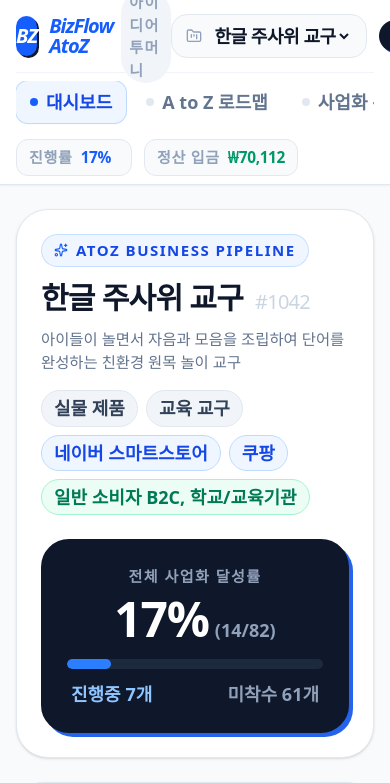
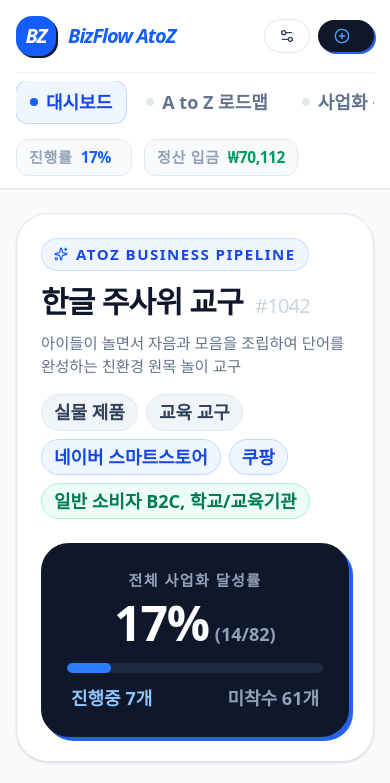
Before and after one commit to johnpark236-tech/atoz, a React (Vite) app: page / in a window 390 px wide. Shown: the top 783 px of the page. Built offline with nearby package versions, Linux system fonts and the light colour scheme; a web font is replaced by a local one.

Commit message:
feat: add font settings button to global header

```diff
--- a/src/components/Header.tsx
+++ b/src/components/Header.tsx
@@ -1,13 +1,10 @@
 import React from 'react';
 import { Project } from '../types';
 import { calculateProjectProgress } from '../services/ruleEngine';
+import { FontSizeSettings } from './FontSizeSettings';
 import {
-  Sparkles,
   PlusCircle,
   FolderKanban,
-  CheckCircle2,
-  Wallet,
-  Compass,
 } from 'lucide-react';
 
 interface HeaderProps {
@@ -44,20 +41,18 @@ export const Header: React.FC<HeaderProps> = ({
 
   return (
     <header className="bg-white/90 backdrop-blur-md border-b border-slate-200 sticky top-0 z-30 shadow-xs">
-      {/* Top bar: Brand & Project selection */}
       <div className="max-w-7xl mx-auto px-4 sm:px-6 lg:px-8">
-        <div className="flex items-center justify-between h-18">
-          {/* Logo & Service Name */}
-          <div className="flex items-center space-x-3 cursor-pointer select-none" onClick={() => onSelectTab('dashboard')}>
-            <div className="w-10 h-10 rounded-2xl bg-blue-600 flex items-center justify-center text-white shadow-[2px_2px_0px_0px_rgba(15,23,42,1)] font-black text-xl italic tracking-tighter">
+        <div className="flex items-center justify-between min-h-18 py-2 gap-3">
+          <div className="flex items-center space-x-3 cursor-pointer select-none min-w-0" onClick={() => onSelectTab('dashboard')}>
+            <div className="w-10 h-10 rounded-2xl bg-blue-600 flex items-center justify-center text-white shadow-[2px_2px_0px_0px_rgba(15,23,42,1)] font-black text-xl italic tracking-tighter shrink-0">
               BZ
             </div>
-            <div>
-              <div className="flex items-center space-x-2">
-                <h1 className="text-xl sm:text-2xl font-black tracking-tighter text-blue-600 italic leading-none">
+            <div className="min-w-0">
+              <div className="flex items-center space-x-2 min-w-0">
+                <h1 className="text-xl sm:text-2xl font-black tracking-tighter text-blue-600 italic leading-none whitespace-nowrap">
                   BizFlow AtoZ
                 </h1>
-                <span className="text-[10px] uppercase tracking-widest text-slate-400 font-bold bg-slate-100 px-2 py-0.5 rounded-full">
+                <span className="text-[10px] uppercase tracking-widest text-slate-400 font-bold bg-slate-100 px-2 py-0.5 rounded-full hidden md:inline">
                   아이디어투머니
                 </span>
               </div>
@@ -67,10 +62,8 @@ export const Header: React.FC<HeaderProps> = ({
             </div>
           </div>
 
-          {/* Project Selector & Actions */}
-          <div className="flex items-center space-x-3">
-            {/* Project Picker */}
-            <div className="relative flex items-center">
+          <div className="flex items-center gap-2 sm:gap-3 shrink-0">
+            <div className="relative hidden sm:flex items-center">
               <div className="flex items-center space-x-2 bg-slate-50 border border-slate-200 rounded-2xl px-3.5 py-2 hover:border-slate-400 transition-colors">
                 <FolderKanban className="w-4 h-4 text-slate-400" />
                 <select
@@ -78,7 +71,7 @@ export const Header: React.FC<HeaderProps> = ({
                   aria-label="사업 프로젝트 선택"
                   value={activeProject.id}
                   onChange={(e) => onSelectProject(e.target.value)}
-                  className="bg-transparent text-xs sm:text-sm font-black text-slate-900 focus:outline-hidden cursor-pointer tracking-tight"
+                  className="bg-transparent text-xs sm:text-sm font-black text-slate-900 focus:outline-hidden cursor-pointer tracking-tight max-w-44"
                 >
                   {projects.map((p) => (
                     <option key={p.id} value={p.id}>
@@ -89,21 +82,20 @@ export const Header: React.FC<HeaderProps> = ({
               </div>
             </div>
 
-            {/* New Project Wizard Button */}
+            <FontSizeSettings />
+
             <button
               id="new-project-btn"
               onClick={onNewProject}
               className="inline-flex items-center space-x-2 px-4 py-2 text-xs sm:text-sm font-black rounded-full bg-slate-900 text-white hover:bg-slate-800 transition-all shadow-[2px_2px_0px_0px_rgba(37,99,235,1)] hover:scale-[1.02] active:scale-[0.98]"
             >
               <PlusCircle className="w-4 h-4 text-blue-400" />
-              <span className="hidden sm:inline">새 프로젝트</span>
+              <span className="hidden lg:inline">새 프로젝트</span>
             </button>
           </div>
         </div>
 
-        {/* Global Progress Strip & Navigation Tabs */}
         <div className="flex flex-col md:flex-row md:items-center md:justify-between py-2 border-t border-slate-100 gap-3">
-          {/* Nav Tabs */}
           <nav className="flex space-x-1.5 overflow-x-auto pb-1 md:pb-0 scrollbar-none">
             {tabs.map((tab) => {
               const isActive = activeTab === tab.id;
@@ -125,9 +117,8 @@ export const Header: React.FC<HeaderProps> = ({
             })}
           </nav>
 
-          {/* Quick status mini badges */}
-          <div className="flex items-center space-x-3 text-xs">
-            <div className="flex items-center space-x-2 bg-slate-50 px-3 py-1.5 rounded-xl border border-slate-200">
+          <div className="flex items-center space-x-3 text-xs overflow-x-auto pb-1 md:pb-0">
+            <div className="flex items-center space-x-2 bg-slate-50 px-3 py-1.5 rounded-xl border border-slate-200 whitespace-nowrap">
               <span className="text-[10px] font-black text-slate-400 uppercase tracking-wider">진행률</span>
               <span className="font-black text-blue-600 text-sm tracking-tight">{stats.percentage}%</span>
               <div className="w-16 h-2 bg-slate-200 rounded-full overflow-hidden hidden sm:block">
@@ -135,7 +126,7 @@ export const Header: React.FC<HeaderProps> = ({
               </div>
             </div>
 
-            <div className="flex items-center space-x-2 bg-slate-50 px-3 py-1.5 rounded-xl border border-slate-200">
+            <div className="flex items-center space-x-2 bg-slate-50 px-3 py-1.5 rounded-xl border border-slate-200 whitespace-nowrap">
               <span className="text-[10px] font-black text-slate-400 uppercase tracking-wider">정산 입금</span>
               <span className="font-black text-emerald-600 text-sm tracking-tight">
                 ₩{totalSettled.toLocaleString('ko-KR')}
```
